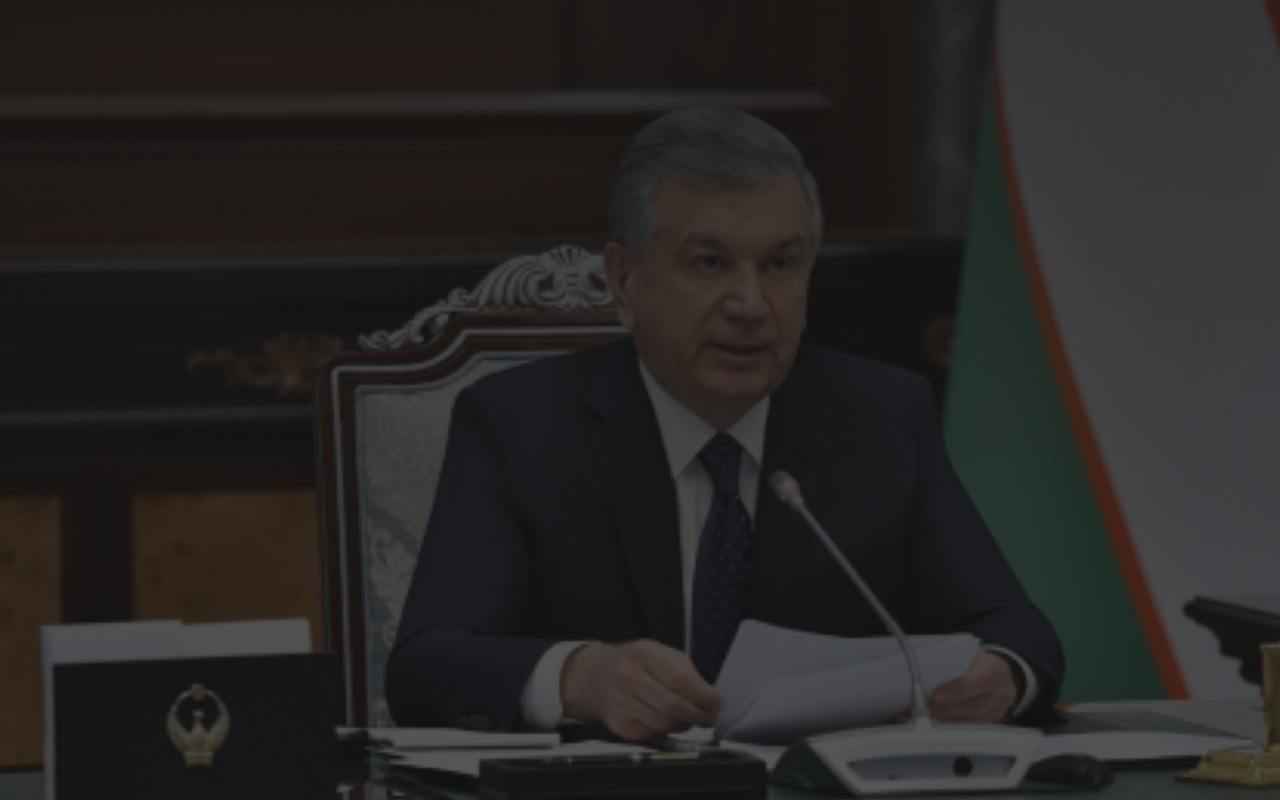
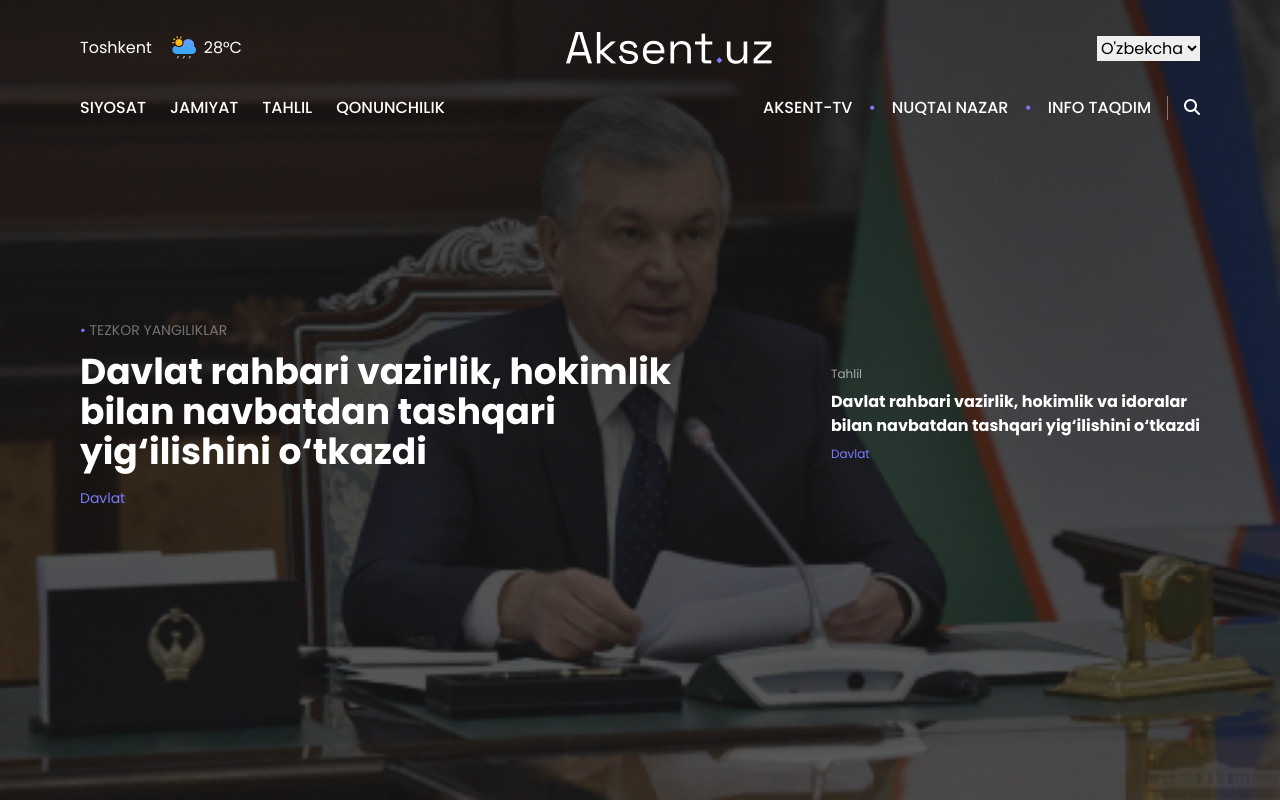
Before and after one commit to islom-pardaboyev/aksent-Full-Web-SIte, a plain HTML site: page index.html in a window 1280 px wide. Drawn offline with nearby package versions, Linux system fonts and the light colour scheme.

Commit message:
Updated File

```diff
--- a/index.html
+++ b/index.html
@@ -5,18 +5,84 @@
     <meta charset="UTF-8">
     <meta name="viewport" content="width=device-width, initial-scale=1.0">
     <title>Aksent</title>
+    <!-- Google Fonts Poppins -->
+    <link rel="preconnect" href="https://fonts.googleapis.com">
+    <link rel="preconnect" href="https://fonts.gstatic.com" crossorigin>
+    <link
+        href="https://fonts.googleapis.com/css2?family=Poppins:ital,wght@0,100;0,200;0,300;0,400;0,500;0,600;0,700;0,800;0,900;1,100;1,200;1,300;1,400;1,500;1,600;1,700;1,800;1,900&display=swap"
+        rel="stylesheet">
+    <!-- Font Awesome -->
+    <link rel="stylesheet" href="https://cdnjs.cloudflare.com/ajax/libs/font-awesome/6.5.1/css/all.min.css">
 </head>
 
-<body class="text-white">
+<body class="text-white font-poppins">
 
-    <header class="container fixed top-0 bg-[red]">
-        <div></div>
-        <div></div>
-        <div></div>
+    <header class="w-full fixed px-[5rem] top-0">
+        <div class="flex items-center py-8 justify-between">
+            <div class="flex items-center gap-5">
+                <p>Toshkent</p>
+                <div class="flex items-center gap-2">
+                    <img src="./img/weather.png" alt="">
+                    <p>28°C</p>
+                </div>
+            </div>
+            <div>
+                <a href="#">
+                    <img src="./img/aksent logo.png" alt="">
+                </a>
+            </div>
+            <div>
+                <select class="text-black">
+                    <option value="O'zb" selected>O'zbekcha</option>
+                    <option value="Ўзб">Ўзбекча</option>
+                    <option value="Рус">Русский</option>
+                    <option value="Eng">English</option>
+                </select>
+            </div>
+        </div>
+        <div class="flex items-center justify-between">
+            <div class="flex items-center uppercase font-medium gap-6">
+                <a class="hover:text-purple duration-200" href="#">Siyosat</a>
+                <a class="hover:text-purple duration-200" href="#">Jamiyat</a>
+                <a class="hover:text-purple duration-200" href="#">Tahlil</a>
+                <a class="hover:text-purple duration-200" href="#">Qonunchilik</a>
+            </div>
+            <div class="flex items-center uppercase font-medium gap-4">
+                <a class="hover:text-purple duration-200" href="#">Aksent-TV</a>
+                <span class="text-purple">•</span>
+                <a class="hover:text-purple duration-200" href="#">Nuqtai Nazar</a>
+                <span class="text-purple">•</span>
+                <a class="hover:text-purple duration-200" href="#">Info Taqdim</a>
+                <span class="h-6 w-px bg-grey"></span>
+                <a class="hover:text-purple duration-200" href="#">
+                    <i class="fa-solid fa-magnifying-glass"></i>
+                </a>
+            </div>
+        </div>
     </header>
 
-    <section class="bg-[url('/img/home-1.png')] w-screeb h-screen">
-        <div class="container"></div>
+    <section class="bg-[url('/img/home-1.png')] bg-cover  w-screen h-screen">
+        <div class="flex items-center justify-between px-[5rem] pt-[25%]">
+            <div class="flex flex-col">
+                <p class="uppercase text-sm text-grey"><span class="text-purple">•</span> tezkor yangiliklar</p>
+                <p class="font-bold text-4xl mt-3 mb-4">Davlat rahbari vazirlik, hokimlik <br> bilan navbatdan tashqari
+                    <br>
+                    yig‘ilishini
+                    o‘tkazdi
+                </p>
+                <p class="text-sm text-purple">Davlat</p>
+            </div>
+            <div class="flex flex-col">
+                <div>
+                    <p class="text-xs text-grey-100">Tahlil</p>
+                    <p class="my-2 font-bold">Davlat rahbari vazirlik, hokimlik va idoralar <br> bilan navbatdan
+                        tashqari
+                        yig‘ilishini o‘tkazdi
+                    </p>
+                    <p class="text-xs text-purple">Davlat</p>
+                </div>
+            </div>
+        </div>
     </section>
 
     <script src="https://cdn.tailwindcss.com"></script>
@@ -27,10 +93,19 @@
                     center: true,
                     padding: "1rem"
                 },
+                fontFamily: {
+                    poppins: ["Poppins", "sans-serif"]
+                },
                 extend: {
                     colors: {
-                        clifford: '#da373d',
-                    }
+                        purple: {
+                            DEFAULT: "#7B7BFF"
+                        },
+                        grey: {
+                            DEFAULT: "#FFFFFF66",
+                            100: "#FFFFFF99"
+                        }
+                    },
                 }
             }
         }
```
Also changed, not shown: img/aksent logo.png (added), img/weather.png (added).
